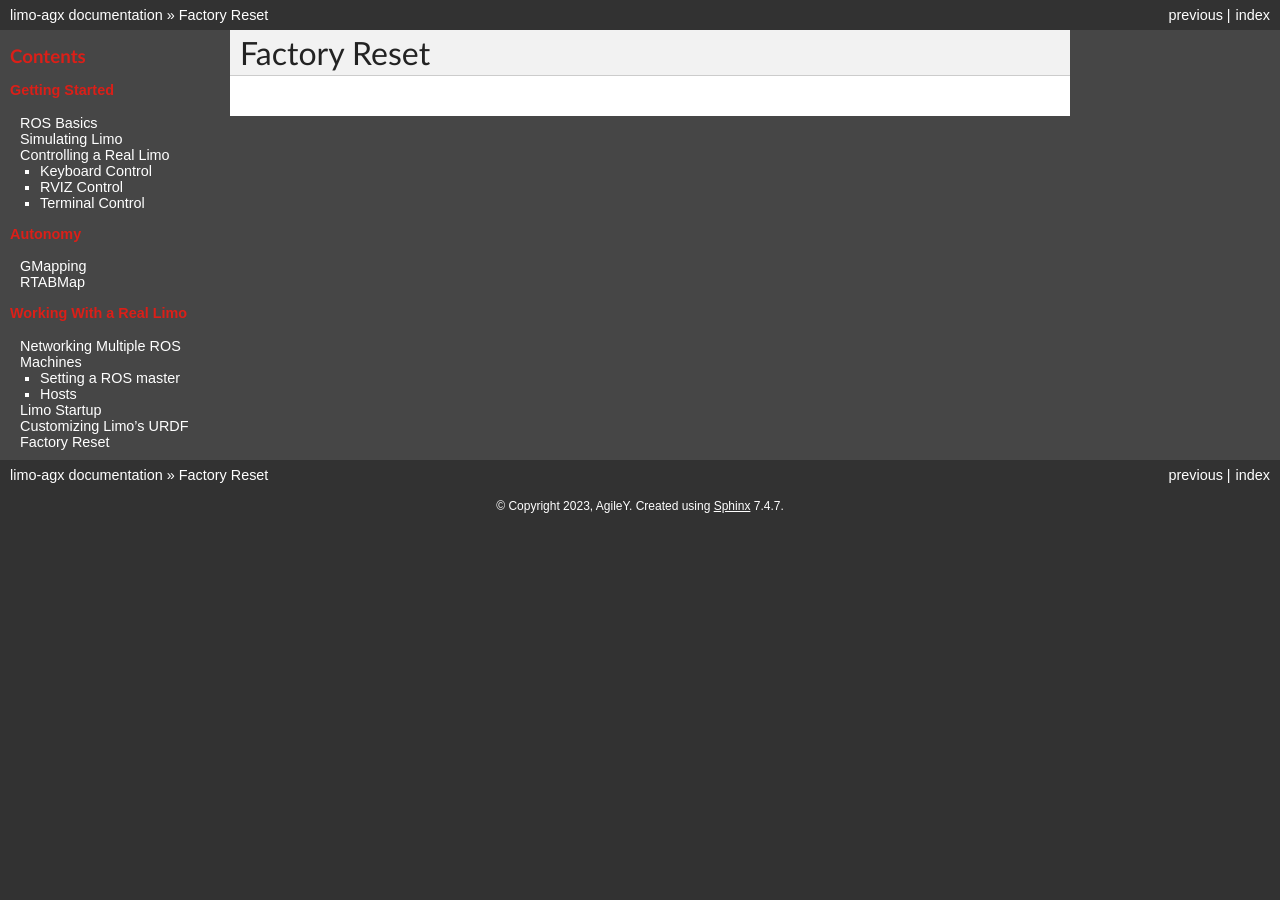
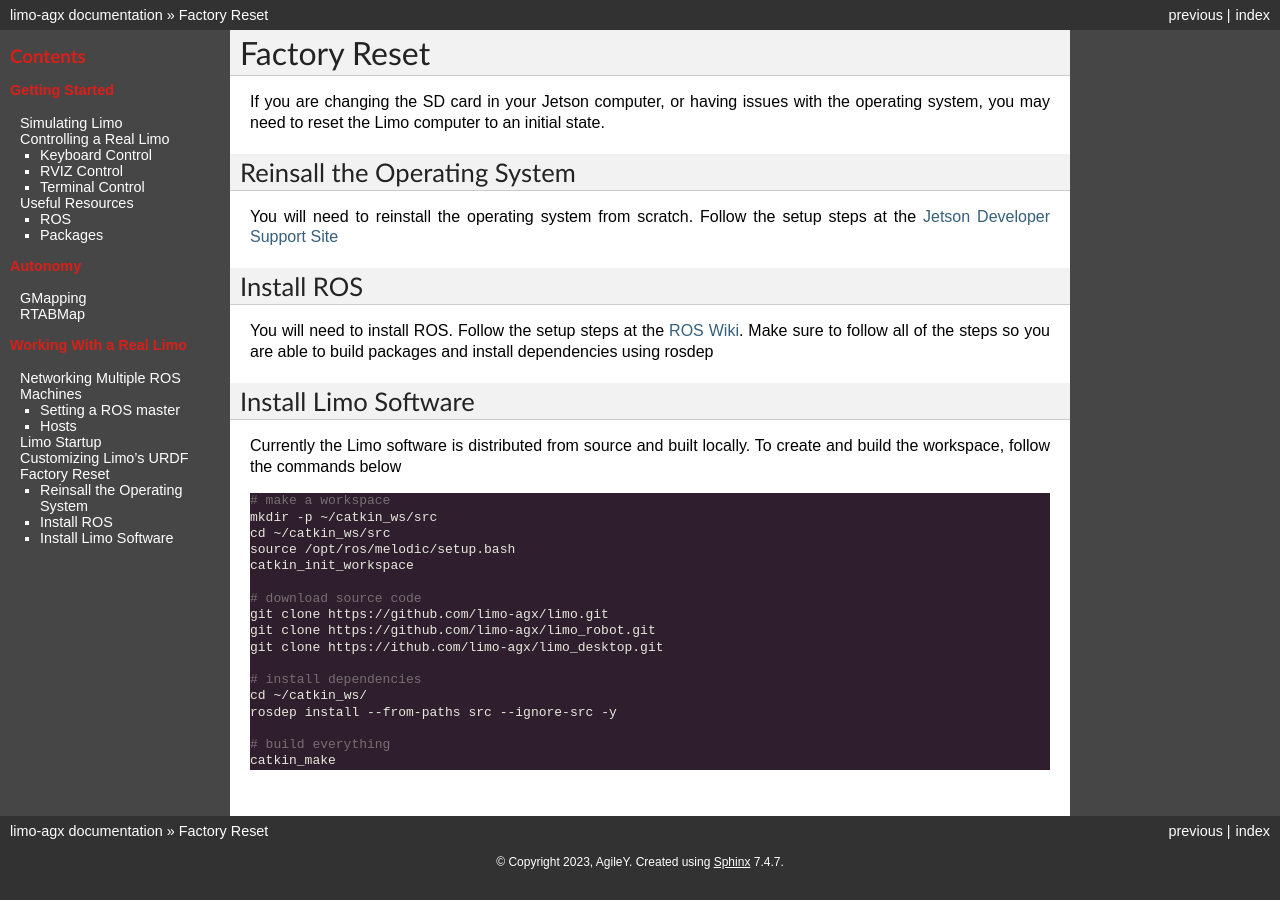
Before and after one commit to limo-agx/limo-agx.github.io, a Sphinx documentation site: the page built from source/factory_reset.rst, in a window 1280 px wide. Built offline with Sphinx 7.4.7, drawn with Linux system fonts in a browser that asks for light colours.

Commit message:
Added useful links and factory reset section

```diff
--- a/source/factory_reset.rst
+++ b/source/factory_reset.rst
@@ -1,2 +1,40 @@
 Factory Reset
 =============
+
+If you are changing the SD card in your Jetson computer, or having issues with the operating system, you may need to reset the Limo computer to an initial state.
+
+Reinsall the Operating System
+-----------------------------
+
+You will need to reinstall the operating system from scratch.  Follow the setup steps at the `Jetson Developer Support Site <https://developer.nvidia.com/embedded/learn/get-started-jetson-nano-devkit>`_
+
+
+Install ROS
+-----------
+
+You will need to install ROS.  Follow the setup steps at the `ROS Wiki <http://wiki.ros.org/melodic/Installation/Ubuntu>`_.  Make sure to follow all of the steps so you are able to build packages and install dependencies using rosdep
+
+Install Limo Software
+-----------------------
+
+Currently the Limo software is distributed from source and built locally.  To create and build the workspace, follow the commands below
+
+.. code-block:: bash
+
+    # make a workspace
+    mkdir -p ~/catkin_ws/src
+    cd ~/catkin_ws/src
+    source /opt/ros/melodic/setup.bash
+    catkin_init_workspace
+
+    # download source code
+    git clone https://github.com/limo-agx/limo.git
+    git clone https://github.com/limo-agx/limo_robot.git
+    git clone https://ithub.com/limo-agx/limo_desktop.git
+
+    # install dependencies
+    cd ~/catkin_ws/
+    rosdep install --from-paths src --ignore-src -y
+
+    # build everything
+    catkin_make
--- a/source/index.rst
+++ b/source/index.rst
@@ -5,9 +5,9 @@ Welcome to limo-agx's documentation!
    :maxdepth: 1
    :caption: Getting Started
 
-   ros_basics
    simulating_limo
    controlling_limo
+   useful_links
 
 .. toctree::
    :maxdepth: 1
--- a/source/ros_basics.rst
+++ /dev/null
@@ -1,2 +0,0 @@
-ROS Basics
-==========
```
Also changed, not shown: source/useful_links.rst (added, +22 -0 lines).
